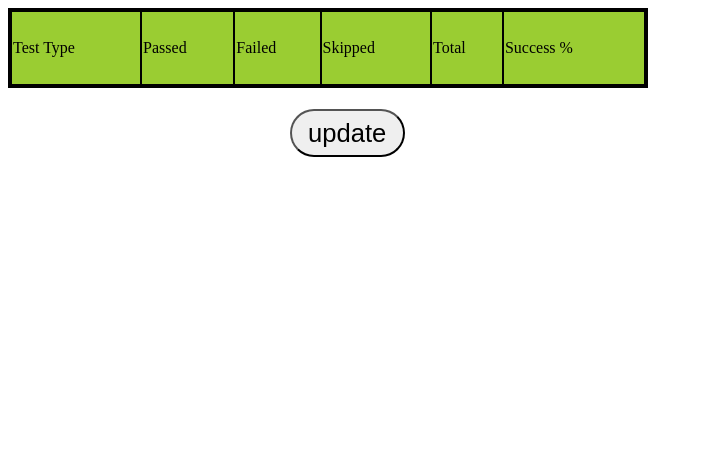
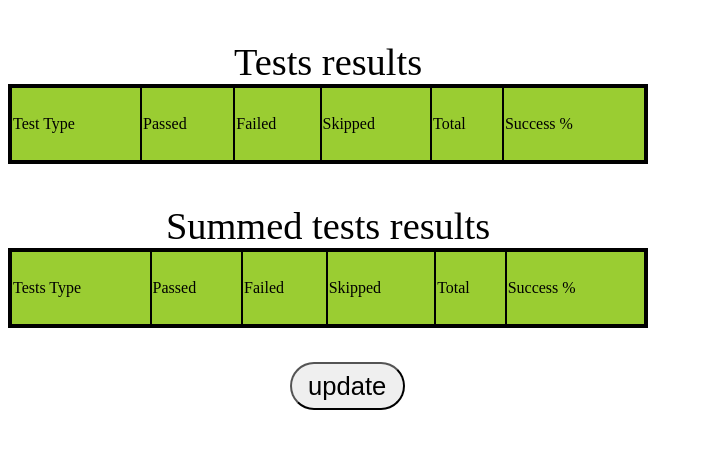
Before and after one commit to alexander135/autotest, a Flask app: template templates/res.html in a window 1280 px wide. Shown: the top 449 px of the page, without its empty margins (0-703 px from the left). Run offline with Flask 2, Linux system fonts and the light colour scheme; the template is opened without the code that fills it, so the values that code supplies are empty.

Commit message:
summed tests, deleted succeed from bd, front

```diff
--- a/server.py
+++ b/server.py
@@ -38,13 +38,36 @@ def present(jobname, pk):
     total = coll.find().count()
     c = coll.find_one({"job.pk": pk})
     last_id = config['name'][jobname]['id']
-    return render_template('res.html', results = c, pk = pk, last_id = last_id, total = total, message = message)
+    for test_name in c:
+        if test_name != 'job' and test_name != '_id':
+            c[test_name]['succeed'] = round(c[test_name]['passed'] / (c[test_name]['passed'] + c[test_name]['failed']) * 100, 2)
+
+
+    summed_res = {}
+    for type in config['name'][jobname]['to_sum']:              #create dict with summed tests from config
+        sum_name =''
+        summed = {}
+        for i in config['name'][jobname]['to_sum'][type]:
+            if sum_name != '':
+                sum_name += '+'
+            sum_name += i
+            for j in c[i].keys():
+                if j not in summed.keys():
+                    summed[j] = c[i][j]
+                else:
+                    summed[j] += c[i][j]
+        summed_res[sum_name] = summed
+        summed_res[sum_name]['succeed'] = round(summed_res[sum_name]['passed'] /\
+                                                (summed_res[sum_name]['passed'] + summed_res[sum_name]['failed']) * 100, 2)
+
+
+    return render_template('res.html', results = c, pk = pk, last_id = last_id, total = total, message = message, summed_res = summed_res)
 
 
 @app.route("/jobs/<jobname>/<pk>/update")
 def update(jobname, pk):
-    config = yaml.load(open('config.yaml'))
     if upd():
+        config = yaml.load(open('config.yaml'))
         return redirect(url_for('present',jobname = jobname, pk = config['name'][jobname]['pk'], mes = 'done'))
     else:
         return redirect(url_for('present',jobname = jobname, pk = pk, mes = 'already up to date'))
--- a/static/style.css
+++ b/static/style.css
@@ -2,6 +2,7 @@ body{
     width:100%;
 }
 table{
+    margin-top : 5vh;
     width: 50vw;
     height: 10vh;
     border-collapse: collapse;
@@ -25,3 +26,17 @@ button{
 .but{
     margin-left:22vw;
 }
+
+caption{
+    font-size:3vw;
+}
+
+h1{
+    text-align: center;
+    font-size: 4vw;
+}
+
+span{
+    font-size: 2vw;
+    margin-right: 20px;
+}
--- a/templates/res.html
+++ b/templates/res.html
@@ -1,10 +1,19 @@
 {% extends "base.html" %}
 {% block content %}
 {% for key,value in results['job'].items() %}
+    {% if key == 'name' %}
     <h1>{{key}}: {{value}}</h1>
+    {% else %}
+    <span>
+        {{key}}: {{value}};
+    </span>
+    {% endif %}
 {% endfor %}
 
         <table>
+            <caption>
+                    Tests results
+            </caption>
             <tr>
                 <td>Test Type</td>
                 <td>Passed</td>
@@ -27,6 +36,32 @@
                 {% endif %}
             {% endfor %}
         </table>
+
+        <table>
+            <caption>
+                    Summed tests results
+            </caption>
+            <tr>
+                <td>Tests Type</td>
+                <td>Passed</td>
+                <td>Failed</td>
+                <td>Skipped</td>
+                <td>Total</td>
+                <td>Success %</td>
+            </tr>
+            {% for name in summed_res.keys() %}
+                <tr>
+                    <td>
+                        {{name}}
+                    </td>
+                    {% for i in summed_res[name].values() %}
+                    <td>
+                        {{ i }}
+                    </td>
+                    {% endfor %}
+                </tr>
+            {% endfor %}
+        </table>
         <div class = but>
             {% if pk > 1 %}
             <a href = "./{{pk-1}}"><button> previous </button></a>
@@ -36,5 +71,6 @@
             {% endif %}
             <a href = "./{{pk}}/update"><button> update </button></a>
             <h1>{{message}}</h1>
-         </div>
+        </div>
+
 {% endblock %}
--- a/test.json
+++ b/test.json
@@ -1 +1 @@
-{"job": {"name": "test", "id": 54, "date": "2019-04-17 18:02:07"}, "Tests": {"passed": 26, "failed": 178, "skipped": 66, "total": 270, "succeed": 12.75}, "SmokeTests": {"passed": 0, "failed": 5, "skipped": 5, "total": 10, "succeed": 0.0}, "FunctionalTests": {"passed": 33, "failed": 4, "skipped": 120, "total": 157, "succeed": 89.19}}
+{"job": {"name": "test", "id": 60, "date": "2019-04-18 17:18:16"}, "Tests": {"passed": 195, "failed": 9, "skipped": 66, "total": 270}, "SmokeTests": {"passed": 5, "failed": 0, "skipped": 5, "total": 10}, "FunctionalTests": {"passed": 36, "failed": 1, "skipped": 120, "total": 157}}
--- a/update.py
+++ b/update.py
@@ -28,15 +28,15 @@ def update():
                         res[name] = {'passed':0, 'failed':0, 'skipped':0, 'total':0}
                     res[name]['total'] += 1
                     if i['skipped'] == False:
-                        if i['status'] == 'PASSED':
+                        if i['status'] != 'FAILED':
                             res[name]['passed'] += 1
                         else:
                             res[name]['failed'] += 1
                     else:
                         res[name]['skipped'] += 1
 
-                for name in names:
-                    res[name]['succeed'] = round(res[name]['passed']/(res[name]['passed'] + res[name]['failed'])*100, 2)
+#                for name in names:
+#                    res[name]['succeed'] = round(res[name]['passed']/(res[name]['passed'] + res[name]['failed'])*100, 2)
 
                 with open(curname + '.json', 'w') as file:
                           json.dump(res, file)
```
Also changed, not shown: config.yaml (+8 -8 lines), 1 other file.
